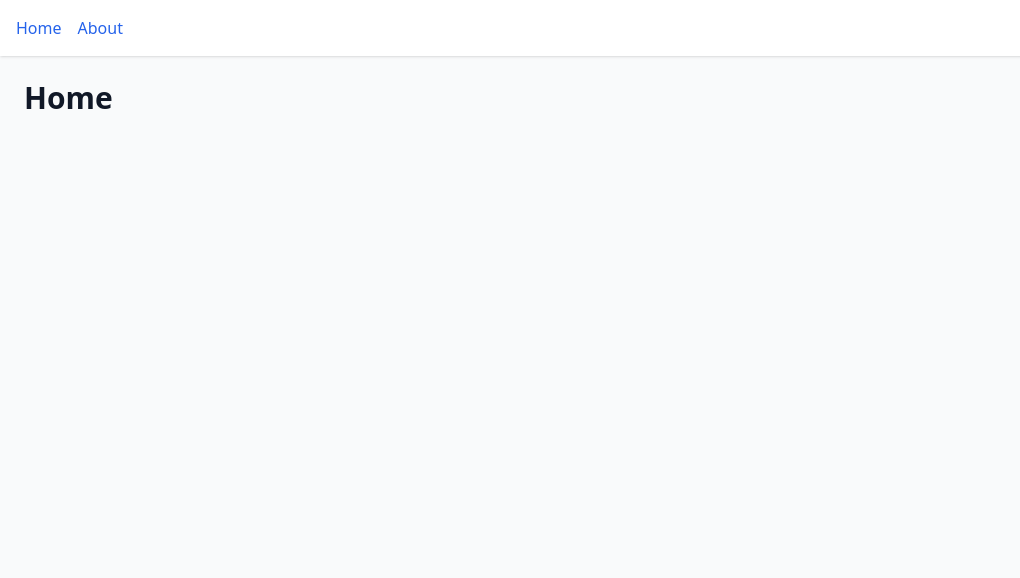
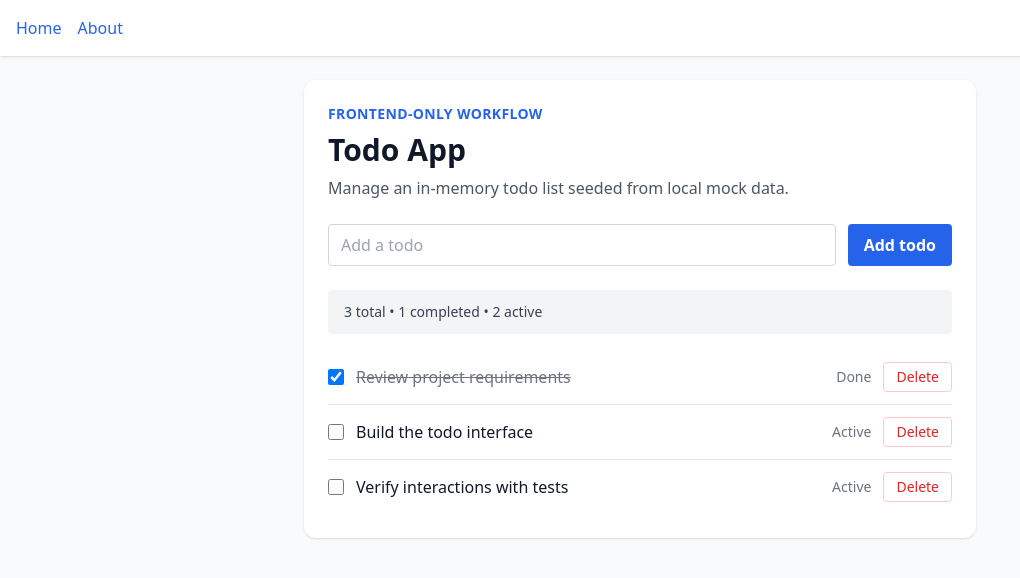
Before and after one commit to bholu-xhawk/xhawk-bholu, a React (Vite) app in the folder apps/web/: page / in a window 1280 px wide. Shown: the top 578 px of the page, without its empty margins (0-1020 px from the left). Built offline with nearby package versions, Linux system fonts and the light colour scheme.

Commit message:
XHawk: Add frontend-only todo workflow

```diff
--- /dev/null
+++ b/apps/web/src/mocks/todos.js
@@ -0,0 +1,17 @@
+export const mockTodos = [
+  {
+    id: 1,
+    title: 'Review project requirements',
+    completed: true,
+  },
+  {
+    id: 2,
+    title: 'Build the todo interface',
+    completed: false,
+  },
+  {
+    id: 3,
+    title: 'Verify interactions with tests',
+    completed: false,
+  },
+];
--- a/apps/web/src/pages/Home.jsx
+++ b/apps/web/src/pages/Home.jsx
@@ -1,5 +1,127 @@
-import React from 'react';
+import React, { useState } from 'react';
+import { mockTodos } from '../mocks/todos.js';
 
 export default function Home() {
-  return <h1 className="text-3xl font-bold">Home</h1>;
+  const [todos, setTodos] = useState(() => mockTodos.map((todo) => ({ ...todo })));
+  const [newTodoTitle, setNewTodoTitle] = useState('');
+
+  const completedCount = todos.filter((todo) => todo.completed).length;
+  const activeCount = todos.length - completedCount;
+
+  function handleAddTodo(event) {
+    event.preventDefault();
+
+    const title = newTodoTitle.trim();
+    if (!title) {
+      return;
+    }
+
+    setTodos((currentTodos) => {
+      const nextId = currentTodos.length
+        ? Math.max(...currentTodos.map((todo) => todo.id)) + 1
+        : 1;
+
+      return [
+        ...currentTodos,
+        {
+          id: nextId,
+          title,
+          completed: false,
+        },
+      ];
+    });
+    setNewTodoTitle('');
+  }
+
+  function handleToggleTodo(id) {
+    setTodos((currentTodos) =>
+      currentTodos.map((todo) =>
+        todo.id === id ? { ...todo, completed: !todo.completed } : todo
+      )
+    );
+  }
+
+  function handleDeleteTodo(id) {
+    setTodos((currentTodos) => currentTodos.filter((todo) => todo.id !== id));
+  }
+
+  return (
+    <section className="mx-auto max-w-2xl rounded-xl bg-white p-6 shadow">
+      <div className="mb-6">
+        <p className="text-sm font-semibold uppercase tracking-wide text-blue-600">
+          Frontend-only workflow
+        </p>
+        <h1 className="mt-2 text-3xl font-bold">Todo App</h1>
+        <p className="mt-2 text-gray-600">
+          Manage an in-memory todo list seeded from local mock data.
+        </p>
+      </div>
+
+      <form className="mb-6 flex flex-col gap-3 sm:flex-row" onSubmit={handleAddTodo}>
+        <label className="sr-only" htmlFor="new-todo">
+          New todo
+        </label>
+        <input
+          id="new-todo"
+          className="flex-1 rounded border border-gray-300 px-3 py-2"
+          type="text"
+          value={newTodoTitle}
+          onChange={(event) => setNewTodoTitle(event.target.value)}
+          placeholder="Add a todo"
+        />
+        <button
+          className="rounded bg-blue-600 px-4 py-2 font-semibold text-white hover:bg-blue-700"
+          type="submit"
+        >
+          Add todo
+        </button>
+      </form>
+
+      <div className="mb-4 rounded bg-gray-100 px-4 py-3 text-sm text-gray-700" role="status">
+        {todos.length === 0
+          ? 'No todos yet. Add one to get started.'
+          : `${todos.length} total • ${completedCount} completed • ${activeCount} active`}
+      </div>
+
+      {todos.length > 0 ? (
+        <ul className="divide-y divide-gray-200" aria-label="Todo list">
+          {todos.map((todo) => (
+            <li key={todo.id} className="flex items-center gap-3 py-3">
+              <input
+                id={`todo-${todo.id}`}
+                type="checkbox"
+                checked={todo.completed}
+                onChange={() => handleToggleTodo(todo.id)}
+                aria-label={`Mark ${todo.title} as ${todo.completed ? 'active' : 'done'}`}
+                className="h-4 w-4 rounded border-gray-300"
+              />
+              <label
+                htmlFor={`todo-${todo.id}`}
+                className={`flex-1 ${
+                  todo.completed ? 'text-gray-500 line-through' : 'text-gray-900'
+                }`}
+              >
+                {todo.title}
+              </label>
+              <span className="text-sm text-gray-500">
+                {todo.completed ? 'Done' : 'Active'}
+              </span>
+              <button
+                className="rounded border border-red-200 px-3 py-1 text-sm font-medium text-red-600 hover:bg-red-50"
+                type="button"
+                aria-label={`Delete ${todo.title}`}
+                onClick={() => handleDeleteTodo(todo.id)}
+              >
+                Delete
+              </button>
+            </li>
+          ))}
+        </ul>
+      ) : (
+        <p className="rounded border border-dashed border-gray-300 p-6 text-center text-gray-500">
+          Your todo list is empty.
+        </p>
+      )}
+    </section>
+  );
 }
--- a/package.json
+++ b/package.json
@@ -2,11 +2,15 @@
   "name": "workspace",
   "version": "0.1.0",
   "private": true,
+  "workspaces": [
+    "apps/web"
+  ],
   "engines": {
     "node": ">=20.0.0"
   },
   "scripts": {
+    "build": "npm --workspace web run build",
     "start": "node src/index.js",
-    "test": "node -e \"console.log('No tests specified')\""
+    "test": "npm --workspace web test -- --runInBand"
   }
 }
```
Also changed, not shown: 2 other files (tests, documents, lock files or other folders).
